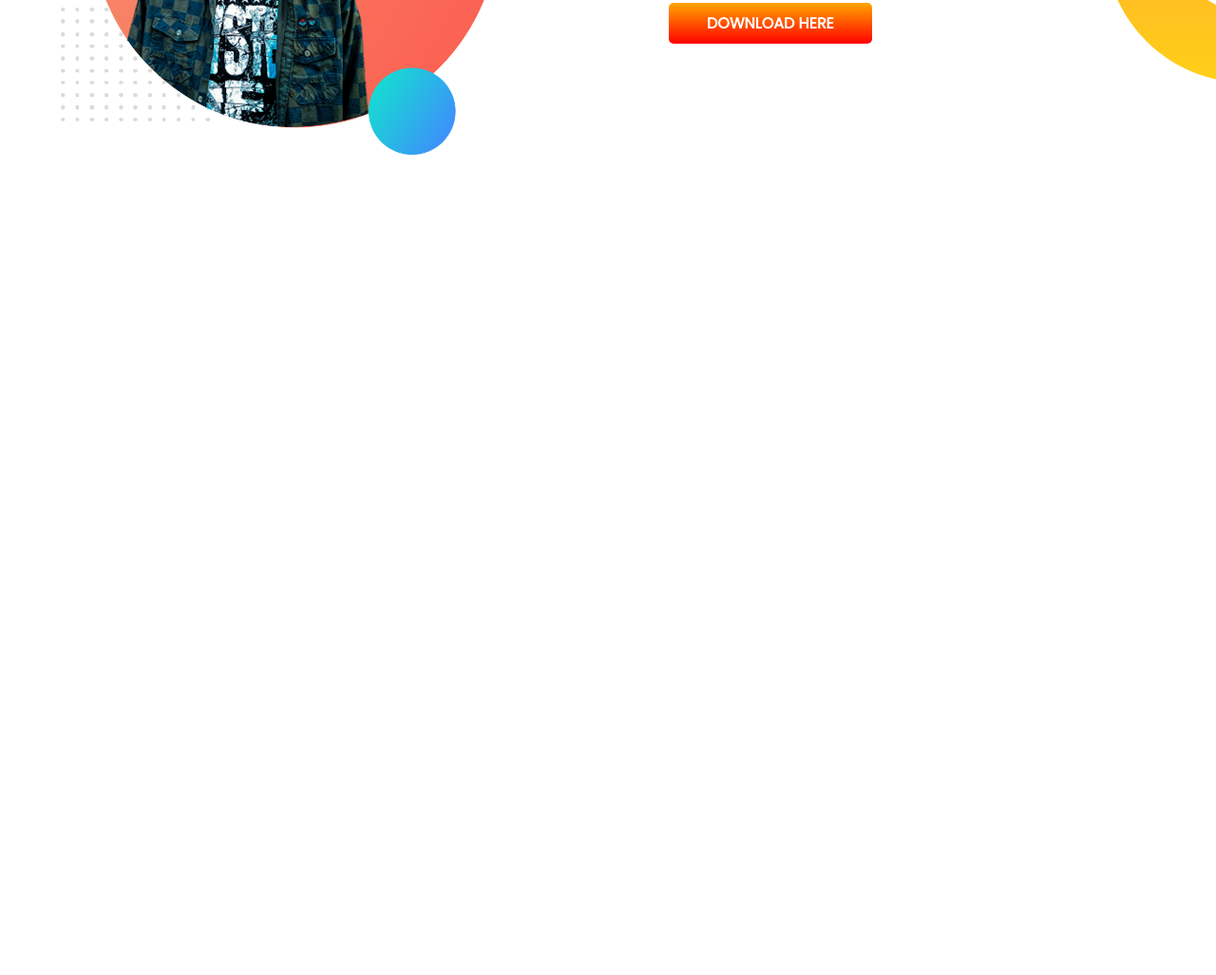
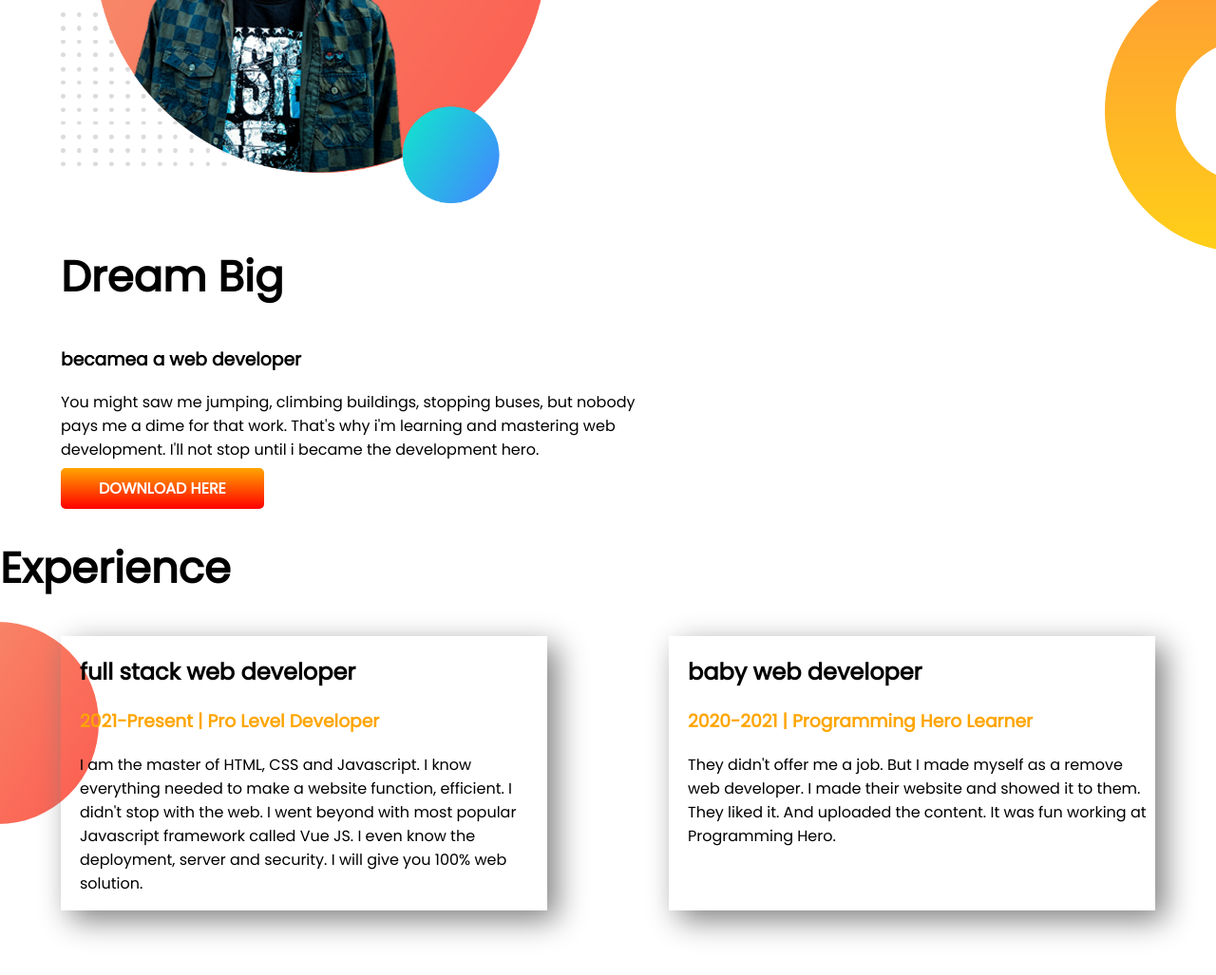
Before and after one commit to mahfujulhq/developer-portfolio, a plain HTML site: page index.html in a window 1280 px wide. Shown: the part 949-1976 px from the top of the page at 95% size. Before the commit the page ends 1269 px from the top, so only its background shows below. Drawn offline with Linux system fonts and the light colour scheme.

Commit message:
experience section

```diff
--- a/index.html
+++ b/index.html
@@ -11,7 +11,7 @@
     <link rel="stylesheet" href="resource/css/style.css">
 </head>
 <body>
-    <section class="top-banner">
+    <section class="top-banner flexible-container">
         <div class="half-width">
             <h1>welcome</h1>
             <h1><span class="orange-color">welcome to developer</span> world!</h1>
@@ -34,5 +34,20 @@
             <a class="hire-btn" href="#">DOWNLOAD HERE</a>
         </div>
     </section>
+    <section class="experience-area">
+        <h1>experience</h1>
+        <div class="flexible-container">
+            <div class="experience-item">
+                <h2>full stack web developer</h2>
+                <h3 class="orange-color">2021-Present | Pro Level Developer</h3>
+                <p>I am the master of HTML, CSS and Javascript. I know everything needed to make a website function, efficient. I didn't stop with the web. I went beyond with most popular Javascript framework called Vue JS. I even know the deployment, server and security. I will give you 100% web solution.</p>
+            </div>
+            <div class="experience-item">
+                <h2>baby web developer</h2>
+                <h3 class="orange-color">2020-2021 | Programming Hero Learner</h3>
+                <p>They didn't offer me a job. But I made myself as a remove web developer. I made their website and showed it to them. They liked it. And uploaded the content. It was fun working at Programming Hero.</p>
+            </div>
+        </div>
+    </section>
 </body>
 </html>
--- a/resource/css/style.css
+++ b/resource/css/style.css
@@ -6,7 +6,7 @@ h1{
     font-size: 45px;
     text-transform: capitalize;
 }
-section{
+.flexible-container{
     display: flex;
     margin-bottom: 150px;
 }
@@ -38,3 +38,15 @@ section{
     background-repeat: no-repeat;
     background-position: right;
 }
+.experience-area{
+    background-image: url(bg/exp-bg.png);
+    background-repeat: no-repeat;
+    background-position: left;
+}
+.experience-item{
+    width: 40%;
+    margin-left: 5%;
+    margin-right: 5%;
+    box-shadow: 10px 10px 30px gray;
+    padding-left: 20px;
+}
```
